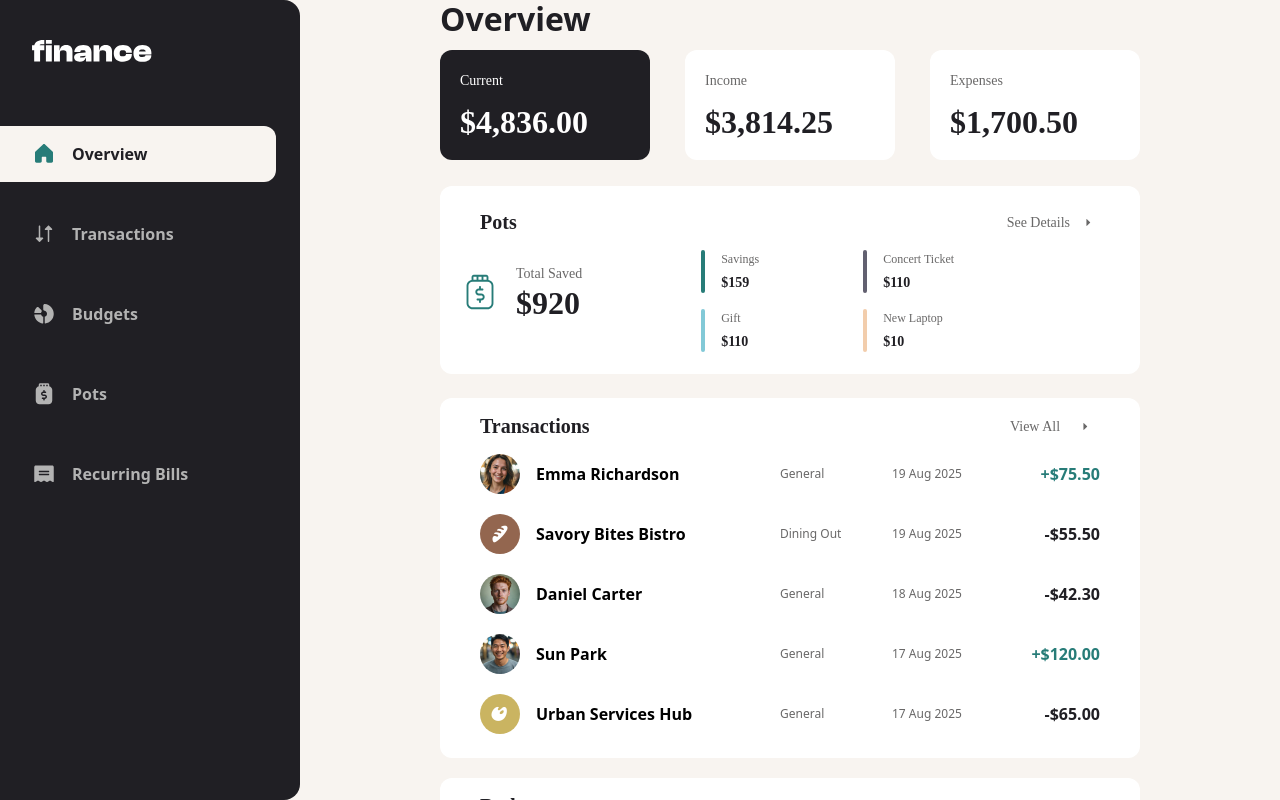
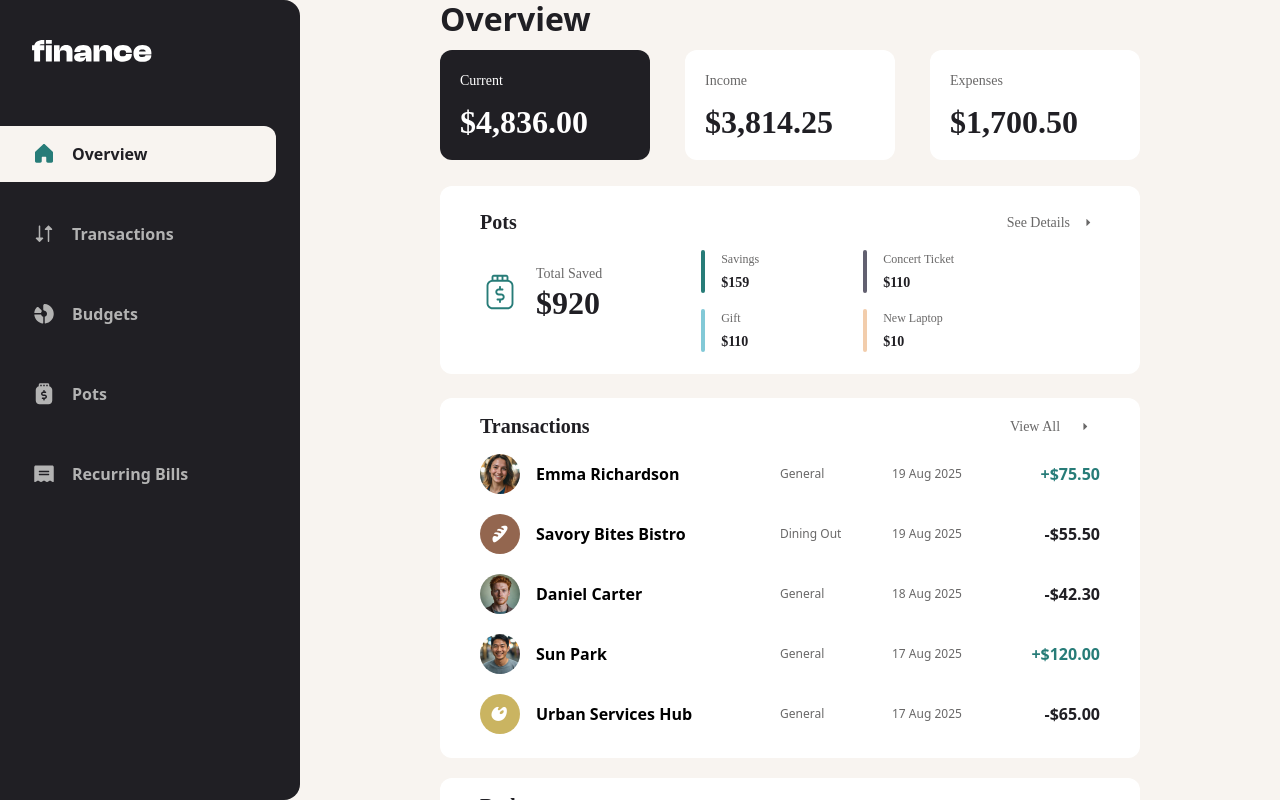
Before and after one commit to Keti-Tsiklauri/my-finance-app, a Next.js app: page /overview in a window 1280 px wide. Built offline with nearby package versions, Linux system fonts and the light colour scheme.

Commit message:
fix pots style

```diff
--- a/src/components/overview/PotsSection.tsx
+++ b/src/components/overview/PotsSection.tsx
@@ -29,7 +29,7 @@ export default function PotsSection() {
     <div className="p-[24px_20px] gap-5 w-[343px] mt-4 mx-auto md:w-[700px]">
       <SeeMore section="pots" action="see details" href="/pots" />
 
-      <div className="md:flex">
+      <div className="md:flex md:w-[620px] mx-auto">
         {/* Total Saved Section */}
         <div className="flex gap-4 items-center">
           <Image
```
